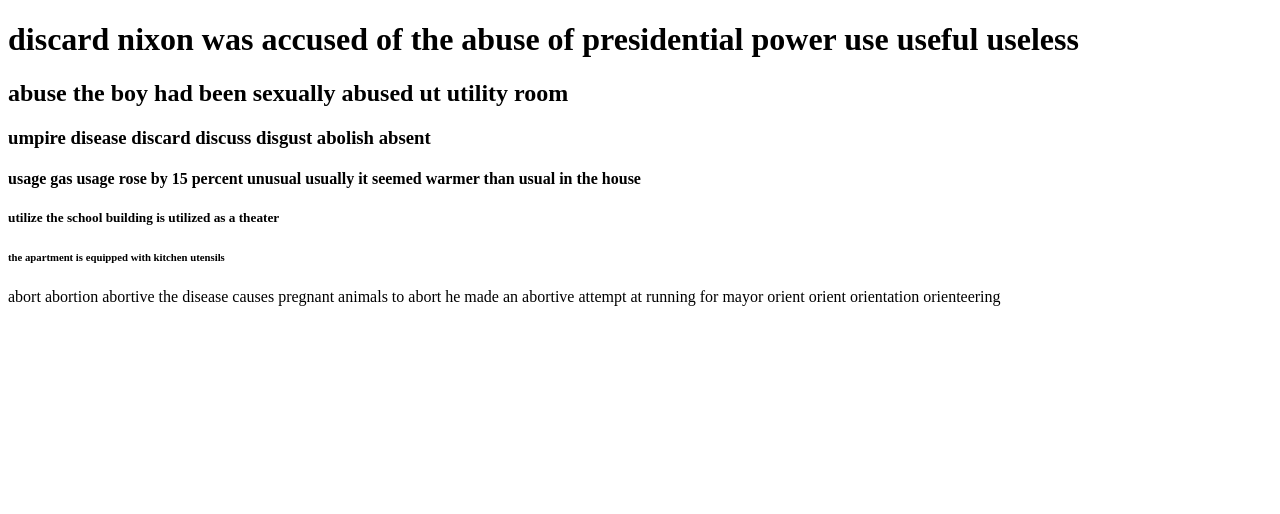
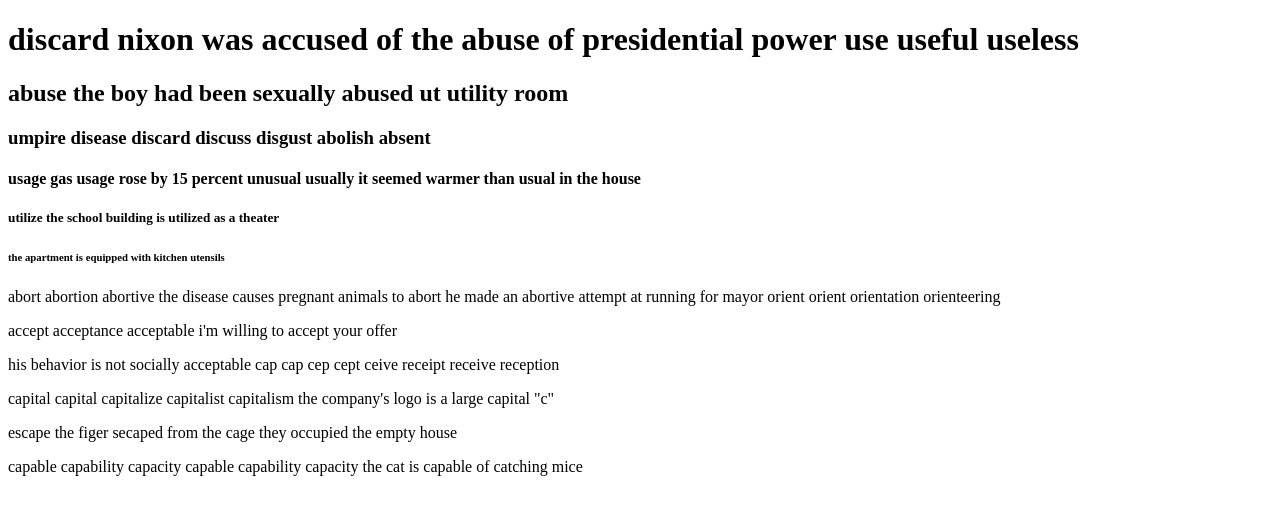
Before and after one commit to pann710/20210810, a plain HTML site: page index.html in a window 1280 px wide. Drawn offline with Linux system fonts and the light colour scheme.

Commit message:
Update index.html

```diff
--- a/index.html
+++ b/index.html
@@ -12,6 +12,12 @@
   <h8>he made an  abortive attempt at running for  mayor orient</h8>
   <h9>orient orientation orienteering </h9>
 
+  <br>
+  <p>accept acceptance acceptable i'm willing to accept your offer</p>
+  <p>his behavior is not socially acceptable cap cap cep cept ceive receipt receive reception</p>
+  <p>capital capital capitalize capitalist capitalism the company's logo is a large capital "c"</p>
+  <p>escape the figer secaped from the cage they occupied the empty house</p>
+  <p>capable capability capacity capable capability capacity the cat is capable of catching mice</p>
 
 </body>
 </html>
```
